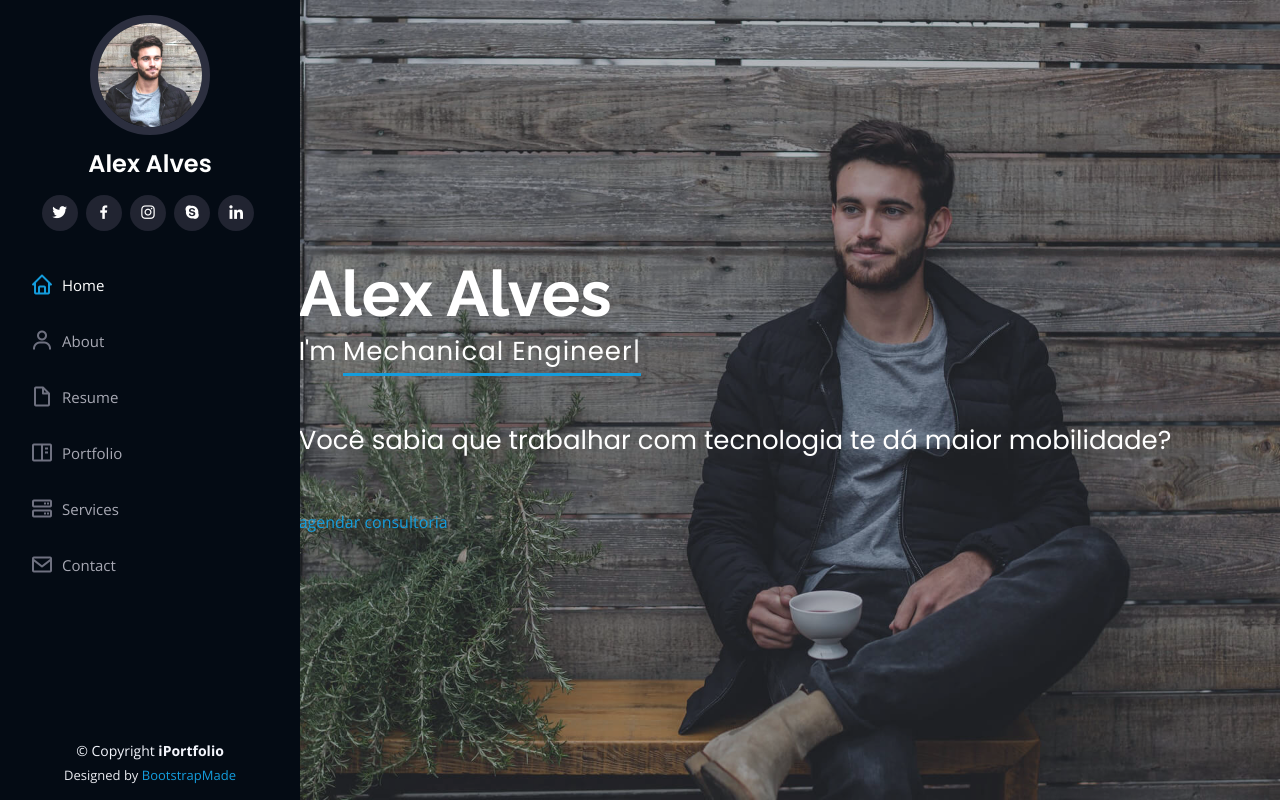
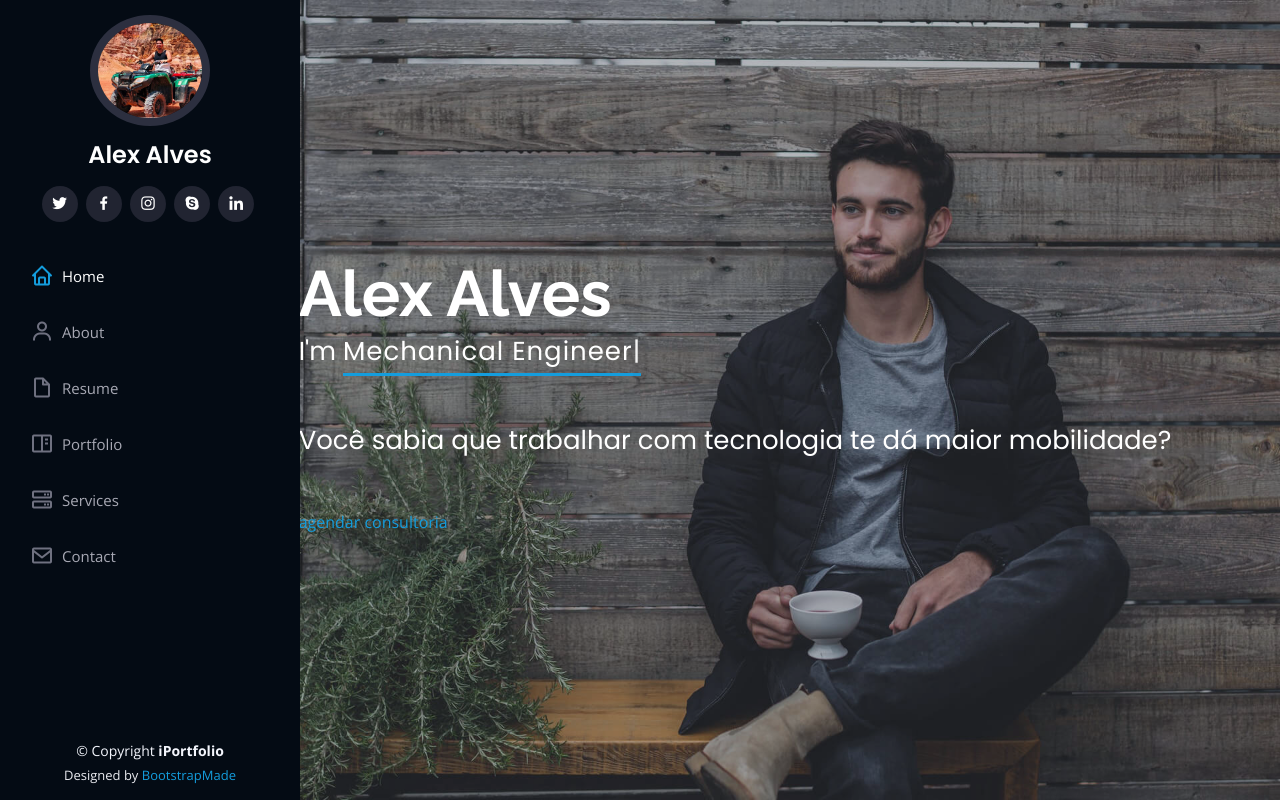
Before and after one commit to AlexAlvesJr/turma15b-heroku, a PHP site: page / in a window 1280 px wide. Shown: the top 804 px of the page. Run offline with PHP 8.4, Linux system fonts and the light colour scheme; some libraries are stand-ins or nearby versions.

Commit message:
adc imagem

```diff
--- a/index.php
+++ b/index.php
@@ -47,7 +47,7 @@
     <div class="d-flex flex-column">
 
       <div class="profile">
-        <img src="/assets/img/profile-img.jpg" alt="" class="img-fluid rounded-circle">
+        <img src="/assets/img/profile-alex.jpg" alt="" class="img-fluid rounded-circle">
         <h1 class="text-light"><a href="index.html">Alex Alves</a></h1>
         <div class="social-links mt-3 text-center">
           <a href="#" class="twitter"><i class="bx bxl-twitter"></i></a>
```
